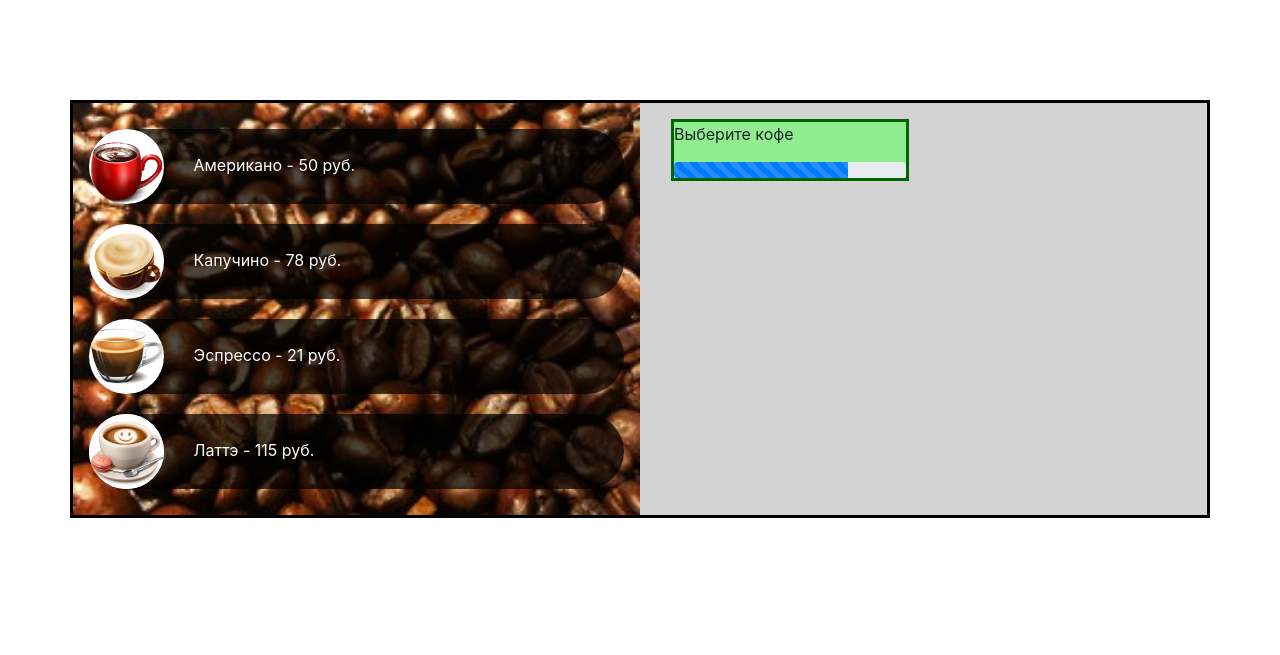
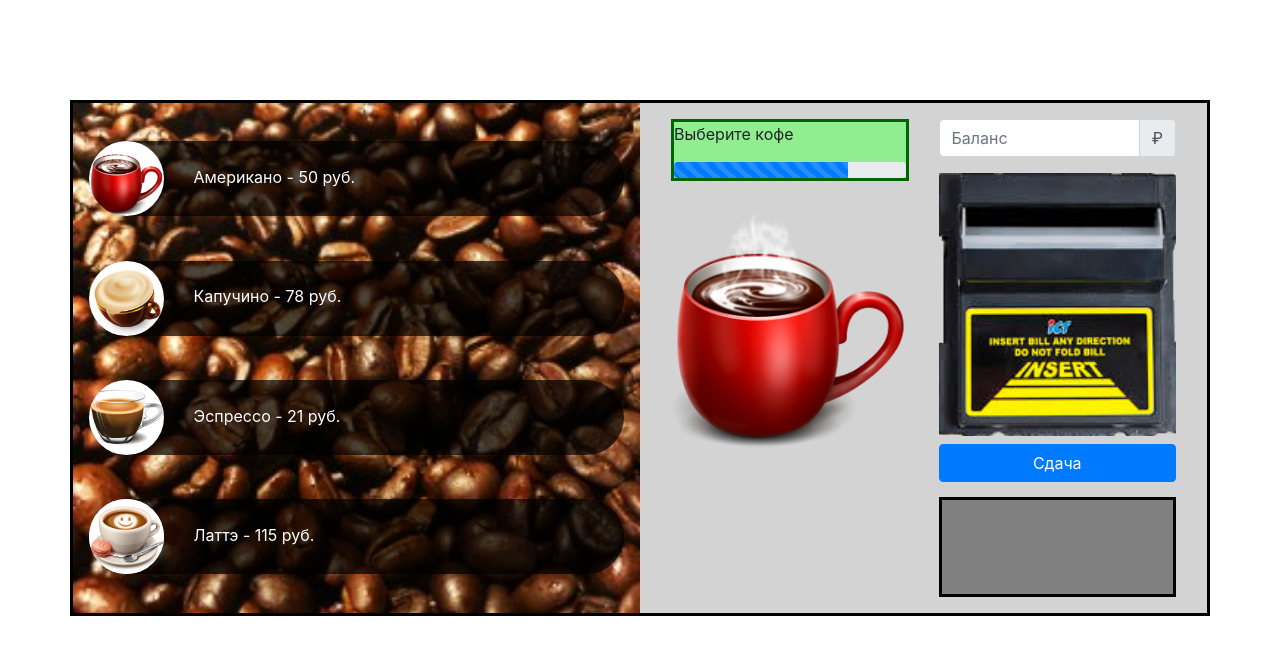
Before and after one commit to yy265/coffee, a PHP site: page / in a window 1280 px wide. Shown: the top 655 px of the page. Run offline with PHP 8.4, Linux system fonts and the light colour scheme.

Commit message:
Сделана оболочка

```diff
--- a/index.php
+++ b/index.php
@@ -15,7 +15,7 @@
     <div class="container">
       <div class="row coffee-machine"> <!--добавили class coffee-machine, чтобы можно обращаться-->
         <div class="col-6 coffee-list"> <!--добавили class coffee-list-->
-          <div class="row flex-column p-3"> <!--добавили flex-column чтобы картинки стали вертикальными - развернули, затем добавили бутстраповский класс p-3-->
+          <div class="row flex-column p-3 h-100 justify-content-around"> <!--добавили flex-column чтобы картинки стали вертикальными - развернули, затем добавили бутстраповский класс p-3  и h-100 высоту на 100% и justify-content-around- распределяем равномерно -->
             <div class="coffee-item col"> <!--добавили col чтобы элементы стали адаптивными и их можно было расположить в ряд-->
               <img src="img/americano.png" alt="">
               <span>Американо - 50 руб. </span>
@@ -46,9 +46,30 @@
 
                </div>
              </div>
+             <!--добавляем кружку-->
+             <div class="coffee-cup">
+               <img src="img/americano.png" alt="">
+             </div>
            </div>
            <div class="col-6"> <!--здесь будет 3 элемента -->
+             <!--Выбрали элемент из группы ввода в будстрапе, имя пользователя меняем на Баланс, а адрес на html-код рубля &#8381  -->
+             <div class="input-group mb-3">
+               <input type="text" class="form-control" placeholder="Баланс" aria-label="Имя получателя" aria-describedby="basic-addon2">
+               <div class="input-group-append">
+                 <span class="input-group-text" id="basic-addon2">&#8381</span>
+               </div>
+             </div>
+             <!--добавляем купюроприемник-->
+             <div class="atm">
+               <img src="img/bill_acc.png" alt="">
+             </div>
+             <!--добавляем кнопку сдача, используя бутстрап btn-->
+             <!--btn-block- делаем элемент блочным, чтобы занял всю -->
+             <button class="btn btn-primary btn-block mt-2">Сдача</button>
+             <!--добавляем контейнер под сдачу -->
+             <div class="change-box">
 
+             </div>
            </div>
          </div>
         </div>
--- a/style.css
+++ b/style.css
@@ -6,11 +6,12 @@
 /* добавим фон*/
 .coffee-list {
   background-image: url("img/background.jpg");
-  background-size: cover; /* растянули фон*/
+  background-size: cover; /* cover -растянули фон чтобы покрывал все */
 
 }
 
 .coffee-item {
+  max-height: 75px; /* после h-100 ограничиваем макс. высоту картинок 75px*/
   background: rgba(0, 0, 0, 0.7);
   margin: 10px 0; /* чтобы отступили друг от друга: 10-верх и низ, 0-справа и слева*/
   border-radius: calc(75px / 2); /* скругляем темный фон*/
@@ -25,6 +26,7 @@
 
 /* меняем высоту картинок, фон и скругляем*/
 .coffee-item  img {
+
   height: 75px; /* высоту картинок 75px*/
   background: white; /* меняем фон картинок*/
   border-radius: 50%; /* скругляем картинки*/
@@ -43,4 +45,22 @@
   background: lightgreen;
   border: 3px solid darkgreen;
   pudding: 10px;
+  margin-bottom: 30px; /* делаем внешний отступ снизу*/
 }
+
+.coffee-cup img {
+  /* правим ширину картинки кружки по ширине родительского элемента div coffee-cup, он занимает всю ширину левой половины правой стороны кофемашины*/
+  width: 100%;
+}
+
+.atm img {
+  /* правим ширину картинки купюроприемника по ширине родительского элемента div coffee-cup*/
+  width: 100%;
+}
+
+.change-box {
+  background: gray;
+  border: 3px solid black;
+  height: 100px;
+  margin-top: 15px;
+}
```
